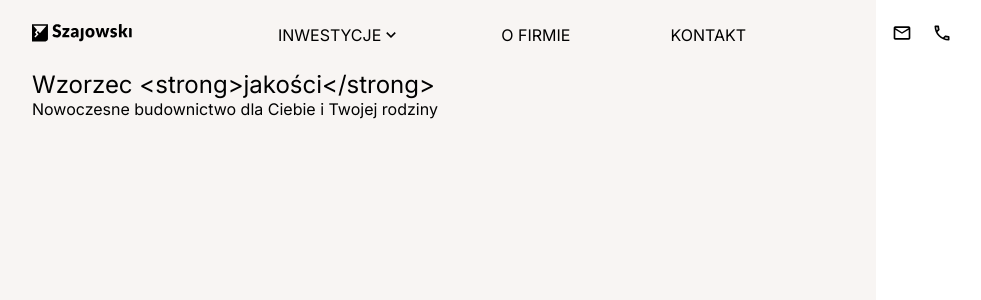
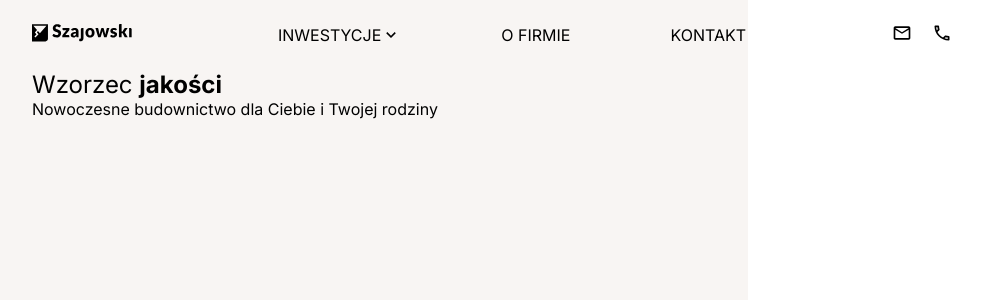
Before and after one commit to kacperwalter/firmaszajowski.pl, a Next.js app: page / in a window 1280 px wide. Shown: the top 300 px of the page, without its empty margins (148-1129 px from the left). Built offline with nearby package versions, Linux system fonts and the light colour scheme.

Commit message:
Add DOM elements handling in atoms

```diff
--- a/app/common/components/atoms/BckgRect/BckgRect.scss
+++ b/app/common/components/atoms/BckgRect/BckgRect.scss
@@ -1,7 +1,7 @@
 .bckg-rect {
     background-color: var(--color-beige);
-    width: 80vw;
-    height: 80vh;
+    width: 70vw;
+    height: 70vh;
     position: absolute;
     z-index: -1;
 
--- a/app/common/components/atoms/Heading/Heading.tsx
+++ b/app/common/components/atoms/Heading/Heading.tsx
@@ -1,13 +1,9 @@
 import type { HeadingProps } from "./Heading.types"
 
-const Heading = ({ headingType = 'h2', text }: HeadingProps) => {
-  const Tag = headingType
+const Heading = ({ type = 'h2', text }: HeadingProps) => {
+  const Tag = type
 
-  return (
-    <Tag>
-      {text}
-    </Tag>
-  )
+  return <Tag dangerouslySetInnerHTML={{ __html: text }} />
 }
 
 export default Heading
--- a/app/common/components/atoms/Heading/Heading.types.ts
+++ b/app/common/components/atoms/Heading/Heading.types.ts
@@ -1,6 +1,6 @@
 import type { HeadingType } from "@/app/types"
 
 export type HeadingProps = {
-  headingType?: HeadingType
+  type?: HeadingType
   text: string
 }
--- a/app/common/components/atoms/RichText/RichText.tsx
+++ b/app/common/components/atoms/RichText/RichText.tsx
@@ -1,11 +1,11 @@
 import { type RichTextProps } from "./RichText.types"
 
 const RichText = ({ text, children }: RichTextProps) => {
-  return (
-    <p className="rich-text">
-      {text || children}
-    </p>
-  )
+  const content = text || children
+
+  if (!content) return null
+
+  return <p className="rich-text" dangerouslySetInnerHTML={{ __html: content }} />
 }
 
 export default RichText
--- a/app/common/components/atoms/RichText/RichText.types.ts
+++ b/app/common/components/atoms/RichText/RichText.types.ts
@@ -1,4 +1,4 @@
 export type RichTextProps = {
-  text?: string
+  text?: string | TrustedHTML
   children?: React.ReactNode
 }
--- a/app/common/components/organisms/HomepageHero/HomepageHero.tsx
+++ b/app/common/components/organisms/HomepageHero/HomepageHero.tsx
@@ -6,7 +6,6 @@ const HomepageHero = ({ content }: HomepageHeroProps) => {
   return (
     <section className="homepage-hero">
       <Wrapper>
-        {/* TODO do i need that div? */}
         <div className="homepage-hero__container">
           <Header
             heading={content.heading}
```
